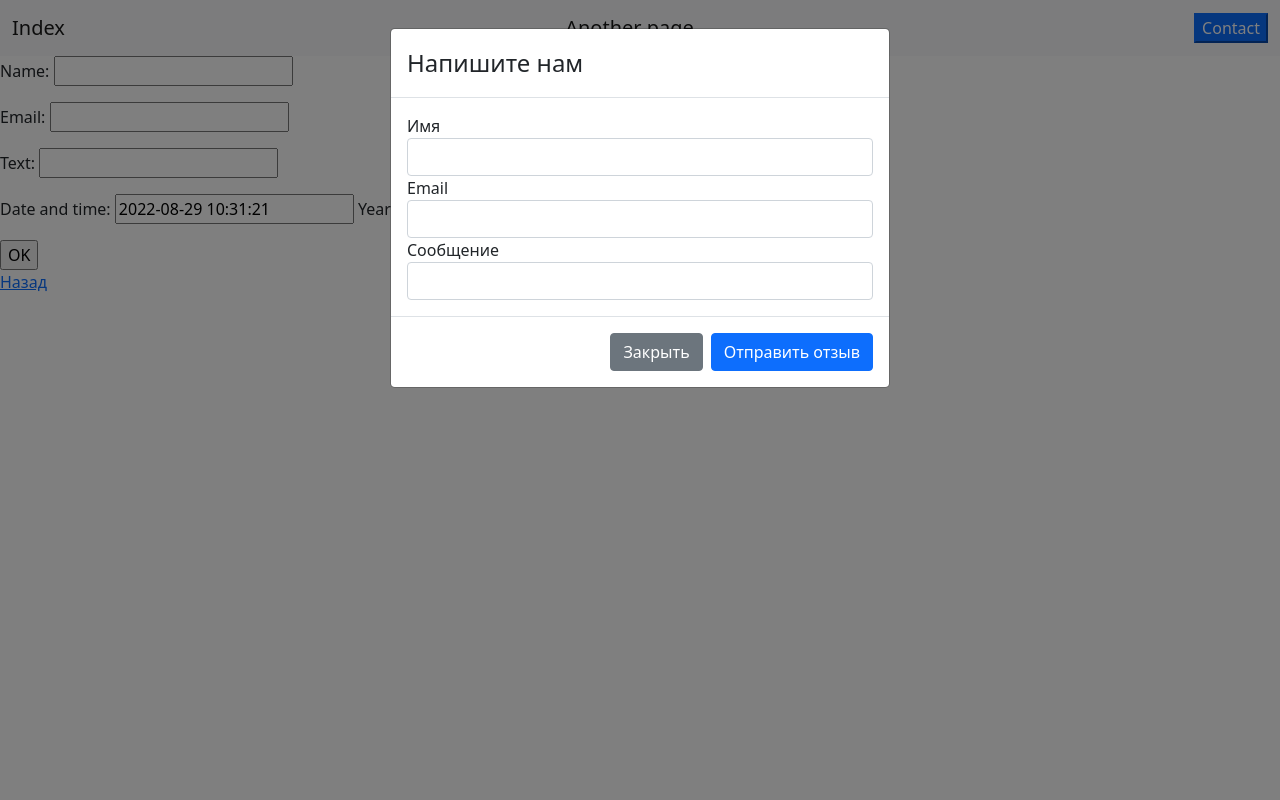
After one commit to daniop/hillels_django_celery, a Django app: page /celery_forms/ in a window 1280 px wide, after a click on "Contact". The commit adds this page. Run offline with Django 4.2, Linux system fonts and the light colour scheme; parts of the project's set-up code (start-up, migrations or seed data) failed here and were passed over; some libraries are stand-ins or nearby versions.

Commit message:
contact form

```diff
--- a/celery_form/forms.py
+++ b/celery_form/forms.py
@@ -20,3 +20,9 @@ class PostForm(forms.Form):
         if not timezone.now() < data < timezone.now() + timedelta(days=2):
             raise ValidationError('Датавремя не может быть в прошлом, и не может быть более чем на 2 дня вперед.')
         return data
+
+
+class ContactForm(forms.Form):
+    name = forms.CharField(label='Имя', max_length=30)
+    email = forms.EmailField(label='Email', max_length=30)
+    message = forms.CharField(label='Сообщение', max_length=300)
--- /dev/null
+++ b/celery_form/static/js/contact.js
@@ -0,0 +1,48 @@
+$(function () {
+
+  /* Functions */
+
+    var loadForm = function () {
+    var btn = $(this);
+    $.ajax({
+      url: btn.attr("data-url"),
+      type: 'get',
+      dataType: 'json',
+      beforeSend: function () {
+        $("#modal-contact .modal-content").html("");
+        $("#popup-messages-content").html("");
+        $("#modal-contact").modal("show");
+      },
+      success: function (data) {
+        $("#modal-contact .modal-content").html(data.html_form);
+      }
+    });
+  };
+
+  var saveForm = function () {
+    var form = $(this);
+    $.ajax({
+      url: form.attr("action"),
+      data: form.serialize(),
+      type: form.attr("method"),
+      dataType: 'json',
+      success: function (data) {
+        if (data.form_is_valid) {
+          $("#modal-contact").modal("hide");
+          $("#popup-messages-content").html(data.msg_list);
+        }
+        else {
+          $("#modal-contact .modal-content").html(data.html_form);
+        }
+      }
+
+    });
+    return false;
+  };
+
+
+  /* Binding */
+  // Contact
+  $(".js-contact-form").click(loadForm);
+  $("#modal-contact").on("submit", ".js-contact-form", saveForm);
+});
--- /dev/null
+++ b/celery_form/templates/celery_form/base.html
@@ -0,0 +1,47 @@
+{% load static %}
+<!DOCTYPE html>
+<html lang="en">
+<head>
+    <meta charset="UTF-8">
+    <meta name="viewport" content="width=device-width, initial-scale=1">
+
+    <!-- Bootstrap CSS -->
+    <link href="https://cdn.jsdelivr.net/npm/bootstrap@5.0.2/dist/css/bootstrap.min.css"
+          rel="stylesheet"
+          integrity="sha384-EVSTQN3/azprG1Anm3QDgpJLIm9Nao0Yz1ztcQTwFspd3yD65VohhpuuCOmLASjC"
+          crossorigin="anonymous">
+    <script src="https://cdn.jsdelivr.net/npm/bootstrap@5.0.2/dist/js/bootstrap.bundle.min.js"
+            integrity="sha384-MrcW6ZMFYlzcLA8Nl+NtUVF0sA7MsXsP1UyJoMp4YLEuNSfAP+JcXn/tWtIaxVXM"
+            crossorigin="anonymous"></script>
+    <script src="https://ajax.googleapis.com/ajax/libs/jquery/3.6.0/jquery.min.js"></script>
+
+    <script src="{% static 'js/contact.js' %}"></script>
+    <title>{% block title %} {% endblock %}</title>
+</head>
+<body>
+    <nav class="navbar navbar-light bg-light">
+      <div class="container-fluid">
+        <a class="navbar-brand" href="{% url 'celery_form:index' %}">Index</a>
+        <a class="navbar-brand" href="{% url 'celery_form:another_page' %}">Another page</a>
+        <button type="button" class="navbar-btn btn-primary js-contact-form " data-bs-toggle="modal" data-bs-target="#modal-contact" data-url="{% url 'celery_form:contact' %}">
+            <span class="glyphicon glyphicon-plus"></span>
+            Contact
+        </button>
+      </div>
+    </nav>
+
+    <div class="container-fluid p-0" id="popup-messages-content">
+        {% include 'celery_form/messages.html' %}
+    </div>
+    {% block content %}
+    {% endblock %}
+
+  <div class="modal fade" id="modal-contact">
+    <div class="modal-dialog">
+      <div class="modal-content">
+
+      </div>
+    </div>
+  </div>
+</body>
+</html>
--- /dev/null
+++ b/celery_form/templates/celery_form/contact.html
@@ -0,0 +1,14 @@
+<form method="post" action="{% url 'celery_form:contact' %}" class="js-contact-form">
+  {% csrf_token %}
+  <div class="modal-header">
+    <h4 class="modal-title">Напишите нам</h4>
+
+  </div>
+  <div class="modal-body">
+    {% include 'celery_form/contact_form.html' %}
+  </div>
+  <div class="modal-footer">
+    <button type="button" class="btn btn-secondary" data-bs-dismiss="modal">Закрыть</button>
+    <button type="submit" class="btn btn-primary">Отправить отзыв</button>
+  </div>
+</form>
--- /dev/null
+++ b/celery_form/templates/celery_form/contact_form.html
@@ -0,0 +1,20 @@
+{% load widget_tweaks %}
+{% for field in form %}
+  <div class="form-group{% if field.errors %} has-error{% endif %}">
+    <label for="{{ field.id_for_label }}">{{ field.label }}</label>
+    {% if form.is_bound %}
+      {% if field.errors %}
+        {% render_field field class+="form-control is-invalid" %}
+        {% for error in field.errors %}
+          <div class="invalid-feedback">
+            {{ error }}
+          </div>
+        {% endfor %}
+      {% else %}
+        {% render_field field class+="form-control is-valid" %}
+      {% endif %}
+    {% else %}
+      {% render_field field class+="form-control" %}
+    {% endif %}
+  </div>
+{% endfor %}
--- a/celery_form/templates/celery_form/index.html
+++ b/celery_form/templates/celery_form/index.html
@@ -1,15 +1,16 @@
-<!DOCTYPE html>
-<html lang="en">
-<head>
-    <meta charset="UTF-8">
-    <title>Note</title>
-</head>
-<body>
+{% extends 'celery_form/base.html' %}
+{% block title %}
+Index Page
+{% endblock %}
+{% block content %}
+    {% if data.form_is_valid %}
+    <p id="succes_email">{{ message }}Должно быть здесь</p>
+    {% endif %}
     <form action="{% url 'celery_form:index' %}" method="post">
         {% csrf_token %}
         {{ note_form.as_p }}
         <input type="submit" name="submit" value="OK">
     </form>
     <p><a href="{% url 'celery_form:index' %}">Назад</a></p>
-</body>
-</html>
+
+{% endblock %}
--- /dev/null
+++ b/celery_form/templates/celery_form/messages.html
@@ -0,0 +1,8 @@
+{% for message in messages %}
+        <div class="alert alert-success alert-dismissible" role="alert" >
+        {{ message }}
+            <button type="button" class="close" data-bs-dismiss="alert" aria-label="Close">
+            <span aria-hidden="True">&times;</span>
+        </button>
+        </div>
+{% endfor %}
--- a/celery_form/urls.py
+++ b/celery_form/urls.py
@@ -1,9 +1,11 @@
 from django.urls import path
 
-from .views import note_form
+from .views import another_page, contact_form, note_form
 
 
 app_name = 'celery_form'
 urlpatterns = [
     path('', note_form, name='index'),
+    path('contact/', contact_form, name='contact'),
+    path('another_page/', another_page, name='another_page')
 ]
--- a/celery_form/views.py
+++ b/celery_form/views.py
@@ -1,7 +1,9 @@
+from django.http import JsonResponse
 from django.shortcuts import redirect, render
+from django.template.loader import render_to_string
 
-from .forms import PostForm
-from .tasks import send_task
+from .forms import ContactForm, PostForm
+from .tasks import send_contact, send_task
 
 
 def note_form(request):
@@ -22,3 +24,35 @@ def note_form(request):
         {
             'note_form': form}
         )
+
+
+def another_page(request):
+    return render(request, 'celery_form/another_page.html')
+
+
+def contact(request, form, template_name):
+    data = dict()
+    if request.method == 'POST':
+        if form.is_valid():
+            name = form.cleaned_data['name']
+            email = form.cleaned_data['email']
+            message = form.cleaned_data['message']
+            send_contact.delay(name, email, message)
+            data['form_is_valid'] = True
+            msg = [f"Сообщение от {name} отправлено"]
+            data['msg_list'] = render_to_string('celery_form/messages.html', {
+                'messages': msg
+            })
+        else:
+            data['form_is_valid'] = False
+    context = {'form': form}
+    data['html_form'] = render_to_string(template_name, context, request=request)
+    return JsonResponse(data)
+
+
+def contact_form(request):
+    if request.method == 'POST':
+        form = ContactForm(request.POST)
+    else:
+        form = ContactForm()
+    return contact(request, form, 'celery_form/contact.html')
--- a/hillels_django_celery/settings.py
+++ b/hillels_django_celery/settings.py
@@ -42,6 +42,7 @@ INSTALLED_APPS = [
     'celery_form',
 
     'django_extensions',
+    'widget_tweaks',
 ]
 
 MIDDLEWARE = [
@@ -144,3 +145,7 @@ CELERY_BEAT_SCHEDULE = {
 # Email
 
 EMAIL_BACKEND = 'django.core.mail.backends.console.EmailBackend'
+
+STATICFILES_DIRS = [
+    BASE_DIR / 'celery_form/static',
+]
--- a/hillels_django_celery/urls.py
+++ b/hillels_django_celery/urls.py
@@ -18,5 +18,5 @@ from django.urls import include, path
 
 urlpatterns = [
     path('admin/', admin.site.urls),
-    path('celery_form/', include('celery_form.urls')),
+    path('celery_forms/', include('celery_form.urls')),
 ]
```
Also changed, not shown: celery_form/tasks.py (+11 -0 lines), celery_form/templates/celery_form/another_page.html (added, +9 -0 lines).
